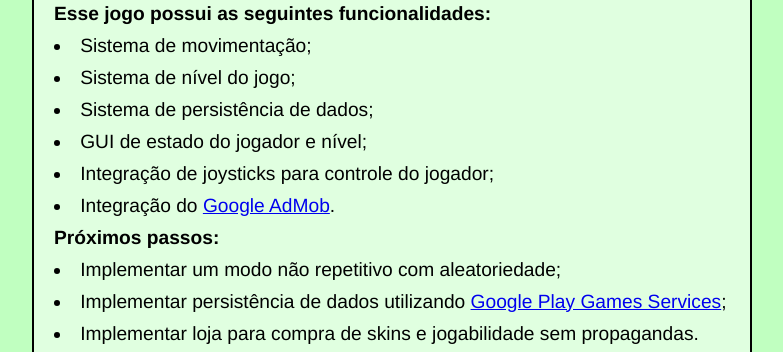
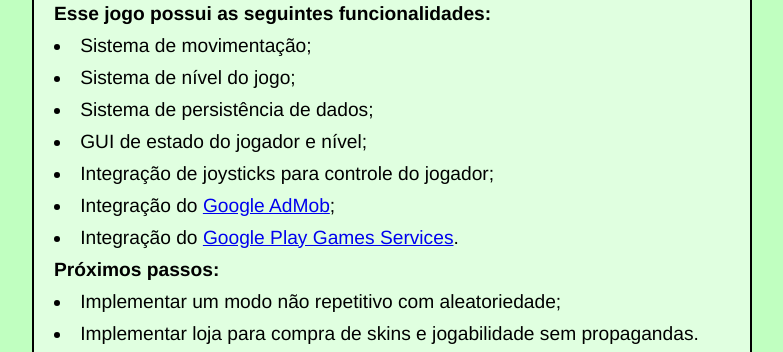
Before and after one commit to leandroaono/leandroaono.github.io, a plain HTML site: page portfolio.html in a window 1280 px wide. Shown: the part 5020-5372 px from the top of the page, without its empty margins (248-1031 px from the left). Drawn offline with Linux system fonts and the light colour scheme; grey boxes are pictures that could not be loaded.

Commit message:
atualizando portfolio

```diff
--- a/portfolio.html
+++ b/portfolio.html
@@ -150,12 +150,12 @@
                     <li>Sistema de persistência de dados;</li>
                     <li>GUI de estado do jogador e nível;</li>
                     <li>Integração de joysticks para controle do jogador;</li>
-                    <li>Integração do <a href=https://www.google.com/admob>Google AdMob</a>.</li>
+                    <li>Integração do <a href=https://www.google.com/admob>Google AdMob</a>;</li>
+                    <li>Integração do <a href=https://developers.google.com/games/services>Google Play Games Services</a>.</li>
                   </lu>
                   <p><b>Próximos passos:</b></p>
                   <lu>
                       <li>Implementar um modo não repetitivo com aleatoriedade;</li>
-                      <li>Implementar persistência de dados utilizando <a href=https://developers.google.com/games/services>Google Play Games Services</a>;</li>
                       <li>Implementar loja para compra de skins e jogabilidade sem propagandas.</li>
                   </lu>
                   <object class=youtube data="https://www.youtube.com/embed/vVvVsRtV8V4" width="420" height="315"></object>
```
